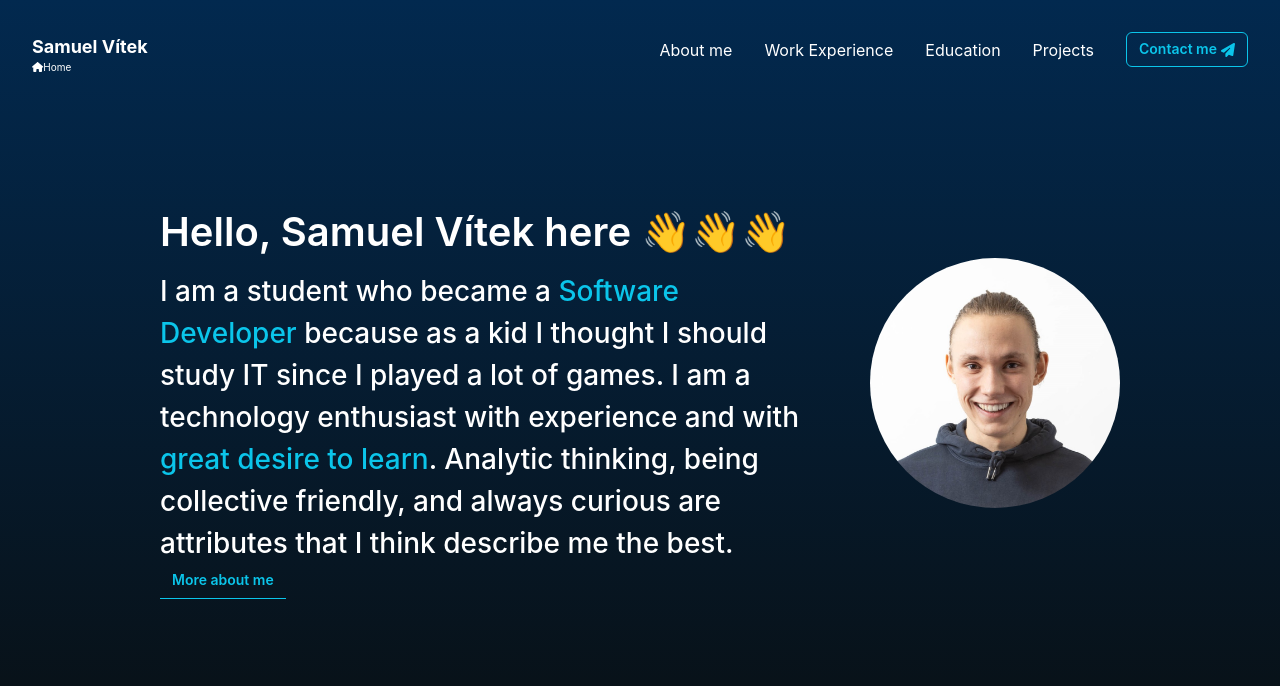
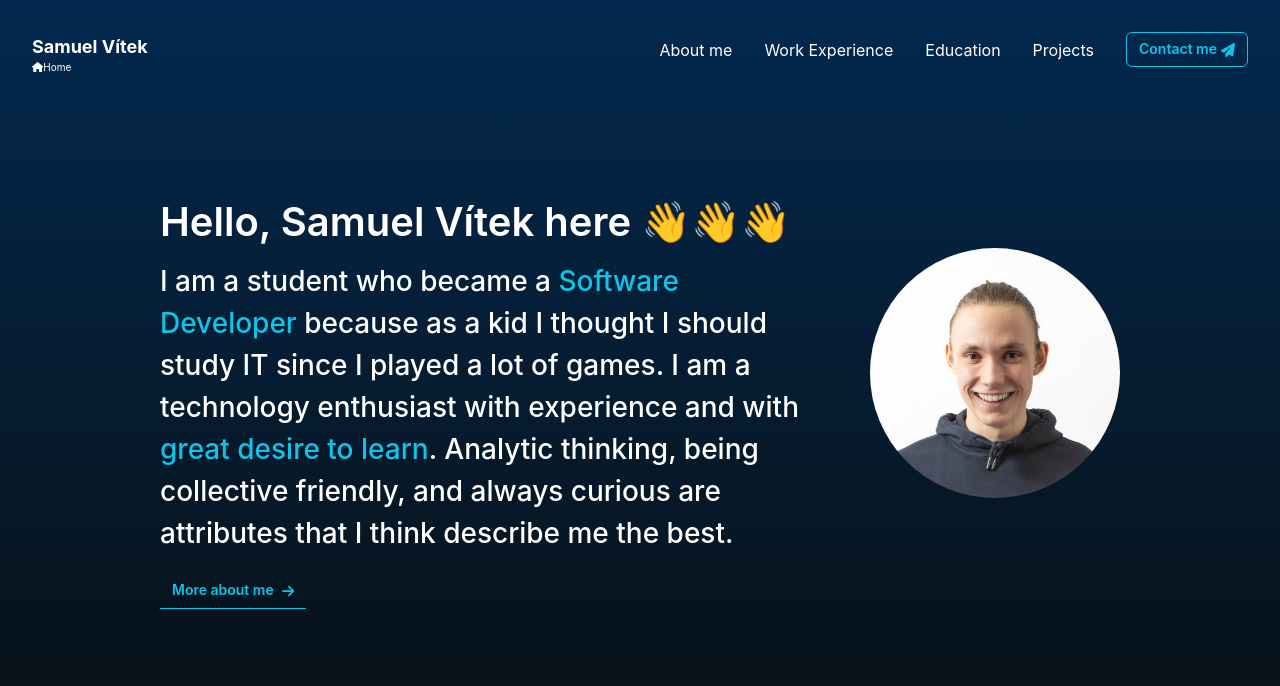
Before and after one commit to SamuelVitek/SamuelVitek, a React (Create React App) app: page / in a window 1280 px wide. Shown: the top 686 px of the page. Built offline with nearby package versions, Linux system fonts and the light colour scheme.

Commit message:
new: finishing up the animated button

```diff
--- a/src/App.css
+++ b/src/App.css
@@ -25,8 +25,8 @@
 .btn::before {
   content: "";
   position: absolute;
-  bottom: -1px;
-  right: -1px;
+  bottom: 0;
+  right: 0;
   width: 0;
   height: 0;
   background: transparent;
@@ -73,7 +73,7 @@
   }
 
   100% {
-    width: 100%;
+    width: 99.5%;
     height: 100%;
     border-top: 1px solid;
     border-right: 1px solid;
--- a/src/components/Introduction.tsx
+++ b/src/components/Introduction.tsx
@@ -1,6 +1,8 @@
 import React from 'react';
-import {Box, Button, Flex, Image, Text} from "@chakra-ui/react";
+import {Box, Button, Flex, Image, Link, Text} from "@chakra-ui/react";
 import Description from "./Description";
+import {FontAwesomeIcon} from "@fortawesome/react-fontawesome";
+import {faArrowRight} from "@fortawesome/free-solid-svg-icons";
 
 
 const Introduction = () => {
@@ -33,18 +35,26 @@ const Introduction = () => {
             </Flex>
             <Flex>
                 <Button
-                    size="sm"
+                    mt='5'
+                    h='2.5em'
+                    size='sm'
+                    as={Link}
+                    href='/about'
+                    className='btn'
                     borderRadius='0px'
                     borderBottom='1px solid'
                     borderColor='cyan.400'
-                    className='btn'
                     color='cyan.400'
-                    h='2.5em'
                     bg=''
+                    _hover={{
+                        textDecoration: 'none',
+                        bg: ''
+                    }}
                 >
-                    <Box as='span' color='cyan.400'>
+                    <Box as='span' color='cyan.400' me='2'>
                         More about me
                     </Box>
+                    <FontAwesomeIcon icon={faArrowRight} />
                 </Button>
             </Flex>
         </Flex>
```
